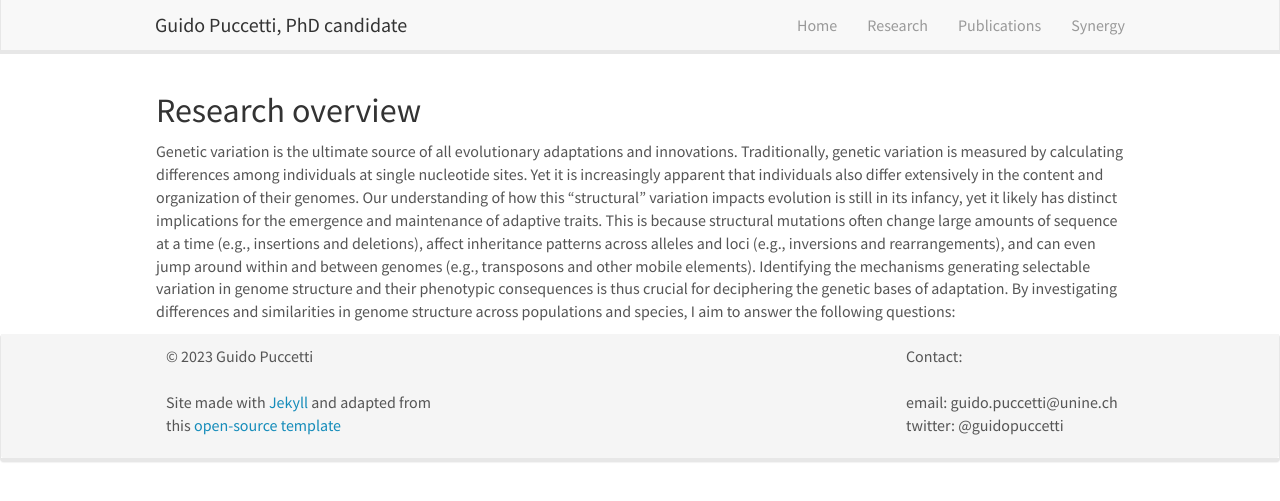
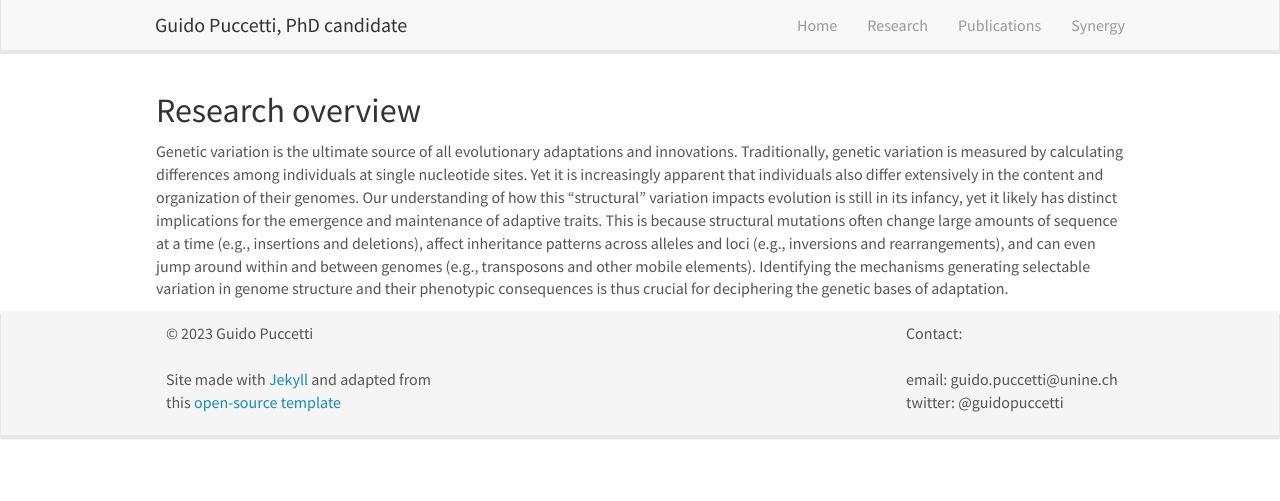
Before and after one commit to guidopuccetti/guidopuccetti.github.io, a Jekyll site: the page built from _pages/research.md, in a window 1280 px wide. Shown: the top 501 px of the page. Built offline with Jekyll 4.4.1, drawn with Linux system fonts in a browser that asks for light colours; nearby versions of some CDN libraries.

Commit message:
Update research.md

```diff
--- a/_pages/research.md
+++ b/_pages/research.md
@@ -8,4 +8,4 @@ permalink: /research/
 
 ## Research overview
 
-Genetic variation is the ultimate source of all evolutionary adaptations and innovations.  Traditionally, genetic variation is measured by calculating differences among individuals at single nucleotide sites. Yet it is increasingly apparent that individuals also differ extensively in the content and organization of their genomes. Our understanding of how this "structural" variation impacts evolution is still in its infancy, yet it likely has distinct implications for the emergence and maintenance of adaptive traits. This is because structural mutations often change large amounts of sequence at a time (e.g., insertions and deletions), affect inheritance patterns across alleles and loci (e.g., inversions and rearrangements), and can even jump around within and between genomes (e.g., transposons and other mobile elements). Identifying the mechanisms generating selectable variation in genome structure and their phenotypic consequences is thus crucial for deciphering the genetic bases of adaptation. By investigating differences and similarities in genome structure across populations and species, I aim to answer the following questions:
+Genetic variation is the ultimate source of all evolutionary adaptations and innovations.  Traditionally, genetic variation is measured by calculating differences among individuals at single nucleotide sites. Yet it is increasingly apparent that individuals also differ extensively in the content and organization of their genomes. Our understanding of how this "structural" variation impacts evolution is still in its infancy, yet it likely has distinct implications for the emergence and maintenance of adaptive traits. This is because structural mutations often change large amounts of sequence at a time (e.g., insertions and deletions), affect inheritance patterns across alleles and loci (e.g., inversions and rearrangements), and can even jump around within and between genomes (e.g., transposons and other mobile elements). Identifying the mechanisms generating selectable variation in genome structure and their phenotypic consequences is thus crucial for deciphering the genetic bases of adaptation.
```
